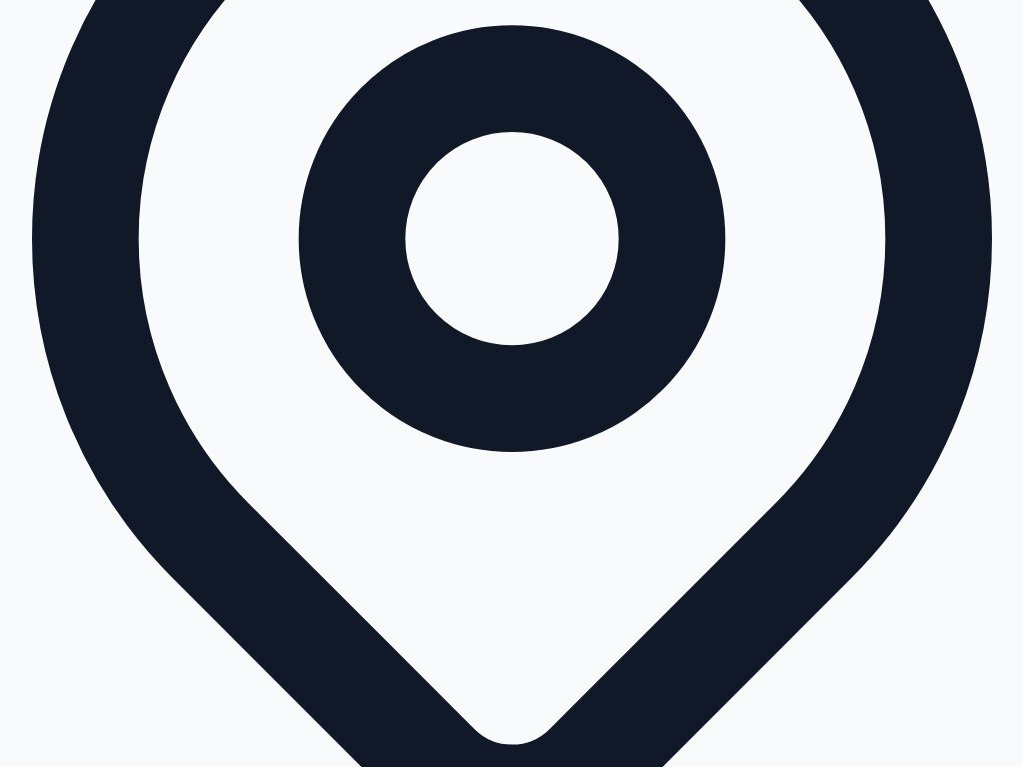
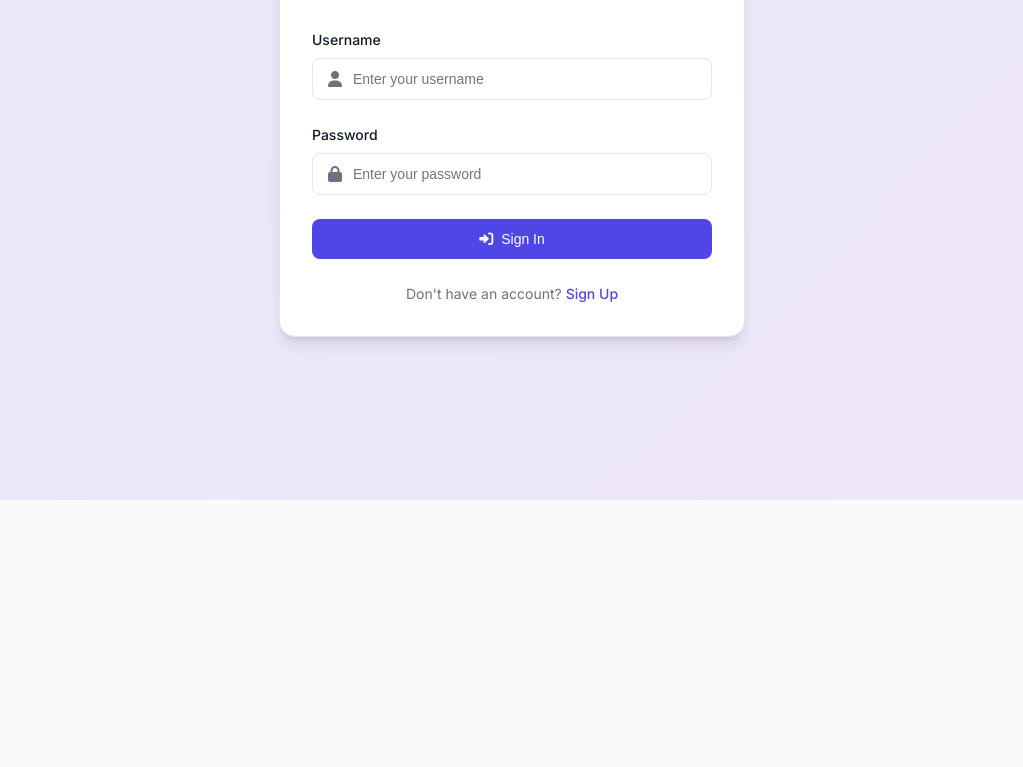
Before and after one commit to ccgriffin/tracking-server, a website: page public/login.html in a window 1280 px wide. Shown: the part 348-1115 px from the top of the page, without its empty margins (128-1151 px from the left). After the commit the page ends 848 px from the top, so only its background shows below. Drawn offline with Linux system fonts and the light colour scheme.

Commit message:
fix: remove duplicate CSS variables and restore login page styles

```diff
--- a/public/styles.css
+++ b/public/styles.css
@@ -35,6 +35,119 @@ body {
     color: var(--text-color);
     line-height: 1.5;
     -webkit-font-smoothing: antialiased;
+}
+
+/* Login Page Styles */
+.login-container {
+    min-height: 100vh;
+    display: flex;
+    flex-direction: column;
+    justify-content: center;
+    align-items: center;
+    padding: 1.5rem;
+    background: linear-gradient(135deg, rgba(79, 70, 229, 0.1) 0%, rgba(147, 51, 234, 0.1) 100%);
+}
+
+.login-box {
+    width: 100%;
+    max-width: 400px;
+    background: var(--card-bg);
+    padding: 2rem;
+    border-radius: 1rem;
+    box-shadow: var(--shadow-lg);
+    border: 1px solid var(--border-color);
+}
+
+.login-header {
+    text-align: center;
+    margin-bottom: 2rem;
+}
+
+.login-header .logo {
+    width: 64px;
+    height: 64px;
+    margin-bottom: 1rem;
+    color: var(--primary-color);
+}
+
+.login-header h1 {
+    font-size: 1.5rem;
+    font-weight: 700;
+    color: var(--text-color);
+    margin: 0;
+}
+
+.login-header p {
+    color: var(--text-secondary);
+    margin: 0.5rem 0 0;
+}
+
+.input-group {
+    margin-bottom: 1.5rem;
+}
+
+.input-label {
+    display: block;
+    font-size: 0.875rem;
+    font-weight: 500;
+    color: var(--text-color);
+    margin-bottom: 0.5rem;
+}
+
+.input-field {
+    position: relative;
+    display: flex;
+    align-items: center;
+}
+
+.input-field i {
+    position: absolute;
+    left: 1rem;
+    color: var(--text-secondary);
+    pointer-events: none;
+}
+
+.input-field input {
+    width: 100%;
+    padding: 0.75rem 1rem 0.75rem 2.5rem;
+    border: 1px solid var(--border-color);
+    border-radius: 0.5rem;
+    font-size: 0.875rem;
+    color: var(--text-color);
+    background: var(--card-bg);
+    transition: var(--transition);
+}
+
+.input-field input:focus {
+    outline: none;
+    border-color: var(--primary-color);
+    box-shadow: 0 0 0 3px rgba(79, 70, 229, 0.1);
+}
+
+.submit-button {
+    width: 100%;
+    padding: 0.75rem 1.5rem;
+    background: var(--primary-color);
+    color: white;
+    border: none;
+    border-radius: 0.5rem;
+    font-size: 0.875rem;
+    font-weight: 500;
+    cursor: pointer;
+    display: flex;
+    align-items: center;
+    justify-content: center;
+    gap: 0.5rem;
+    transition: var(--transition);
+}
+
+.submit-button:hover {
+    background: var(--primary-dark);
+}
+
+.submit-button:disabled {
+    opacity: 0.7;
+    cursor: not-allowed;
 }
 
 /* Modal Styles */
```
